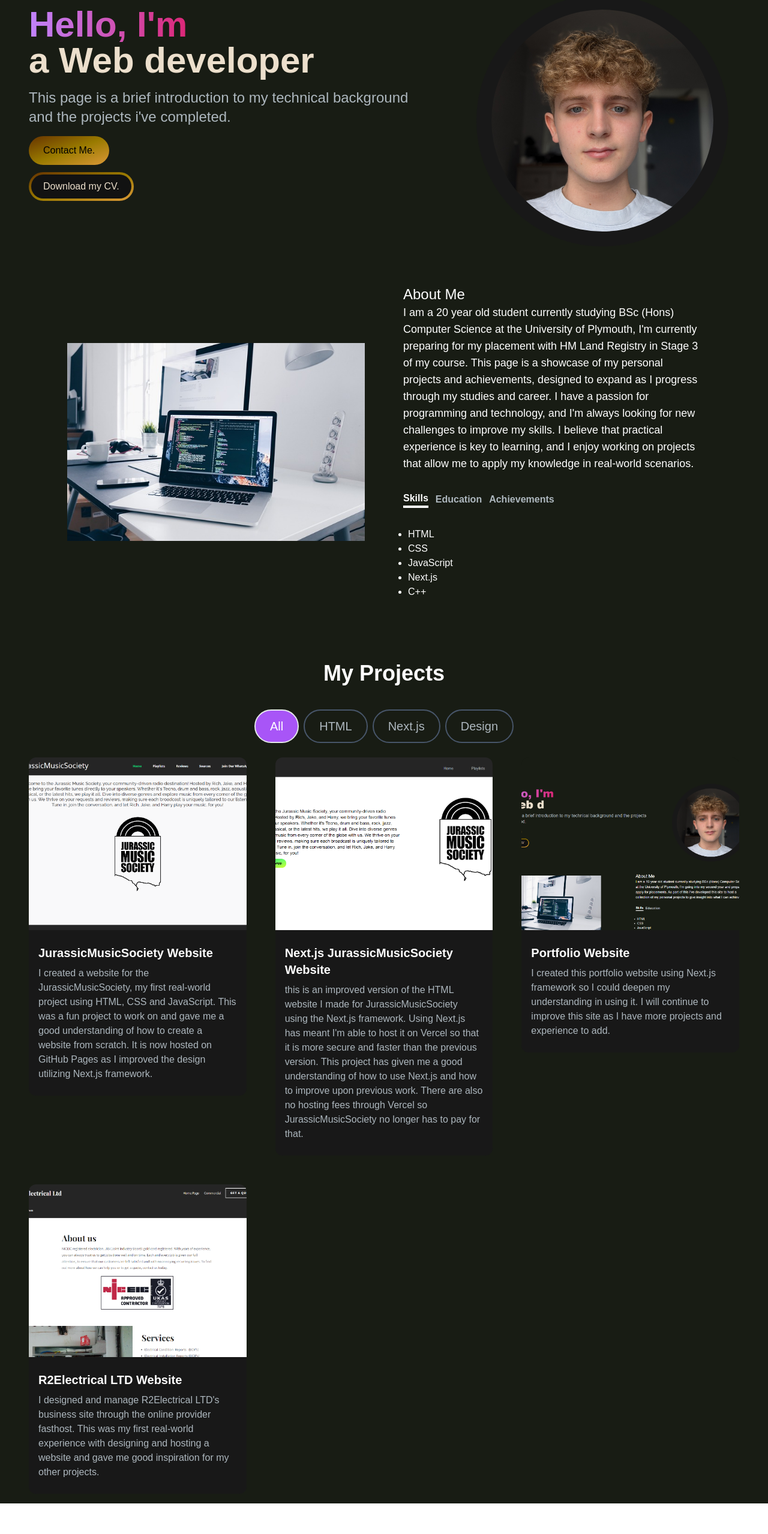
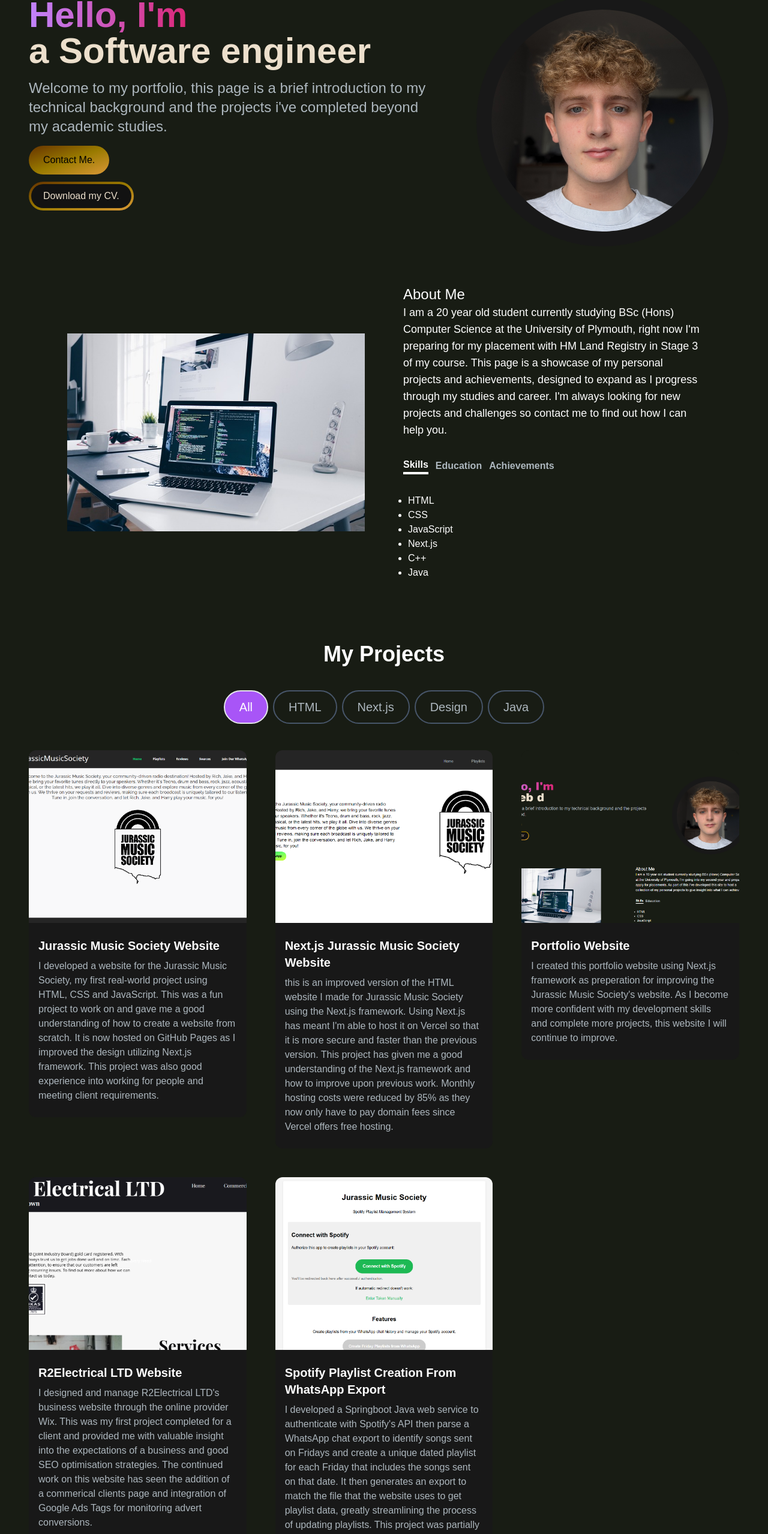
Before and after one commit to BBarrettGreening/Portfolio, a Next.js app: page / in a window 1280 px wide. Shown: the part 153-2711 px from the top of the page at 60% size. Before the commit the page ends 2660 px from the top, so only its background shows below. Built offline with nearby package versions, Linux system fonts and the light colour scheme.

Commit message:
added new project and updated text

```diff
--- a/app/components/AboutSection.jsx
+++ b/app/components/AboutSection.jsx
@@ -14,6 +14,7 @@ const TAB_DATA = [
         <li>JavaScript</li>
         <li>Next.js</li>
         <li>C++</li>
+        <li>Java</li>
       </ul>
     )
   },
@@ -21,12 +22,18 @@ const TAB_DATA = [
     title: "Education",
     id: "education",
     content: (
+      <>
         <ul className="list-disc pl-2">
+          <li>BSc (Hons) Computer Science - Stage 3</li>
+          <li className="text-slate-400 list-none">University of Plymouth</li>
+        </ul>
+        <ul className="list-disc pl-2 mt-4">
           <li>Computer Science A-Level</li>
           <li>Mathematics A-level</li>
           <li>Psychology A-level</li>
           <li className="text-slate-400 list-none">Thomas Hardye Sixth Form</li>
         </ul>
+      </>
     )
   },
   {
@@ -62,7 +69,7 @@ const AboutSection = () => {
               About Me
             </h2>
             <p className="test-base md:text-lg">
-              I am a 20 year old student currently studying BSc (Hons) Computer Science at the University of Plymouth, I&apos;m currently preparing for my placement with HM Land Registry in Stage 3 of my course. This page is a showcase of my personal projects and achievements, designed to expand as I progress through my studies and career. I have a passion for programming and technology, and I&apos;m always looking for new challenges to improve my skills. I believe that practical experience is key to learning, and I enjoy working on projects that allow me to apply my knowledge in real-world scenarios.
+              I am a 20 year old student currently studying BSc (Hons) Computer Science at the University of Plymouth, right now I&apos;m preparing for my placement with HM Land Registry in Stage 3 of my course. This page is a showcase of my personal projects and achievements, designed to expand as I progress through my studies and career. I'm always looking for new projects and challenges so contact me to find out how I can help you.
             </p>
             <div className="flex flex-row mt-8">
               <TabButton selectTab={() => handleTabChange("skills")} active={tab === "skills"}>
--- a/app/components/HeroSection.jsx
+++ b/app/components/HeroSection.jsx
@@ -17,11 +17,13 @@ const HeroSection = () => {
                     sequence={[
                         'Bustamante',
                         1000,
+                        'a Computer scientist',
+                        1000,
                         'a Software engineer',
                         1000,
                         'a Web developer',
                         1000,
-                        'a Computer scientist',
+                        'a Designer',
                         1000
                     ]}
                     wrapper="span"
@@ -30,7 +32,7 @@ const HeroSection = () => {
                     />
                 </h1>
                 <p className="text-[#ADB7BE] text-base mb-4 sm:text-lg lg:text-2xl">
-                    This page is a brief introduction to my technical background and the projects i&apos;ve completed.
+                    Welcome to my portfolio, this page is a brief introduction to my technical background and the projects i&apos;ve completed beyond my academic studies.
                 </p>
                 <div>
                     <button className="px-6 py-3 rounded-full mr-4 bg-gradient-to-br from-[#663300] via-[#997a00] to-[#da9837] hover:bg-[#0a0a05] text-black w-full sm:w-fit">
--- a/app/components/ProjectCard.jsx
+++ b/app/components/ProjectCard.jsx
@@ -4,7 +4,7 @@ import Link from "next/link";
 
 const ProjectCard = ({ imgUrl, title, description, gitUrl, previewUrl }) => {
   return (
-    <div>
+    <div className="transform transition duration-500 hover:scale-110">
       <div className="h-52 md:h-72 rounded-t-xl relative group"
         style={{
           backgroundImage: `url(${imgUrl})`,
--- a/app/components/ProjectSection.jsx
+++ b/app/components/ProjectSection.jsx
@@ -6,8 +6,8 @@ import ProjectTag from './ProjectTag';
 const projectsData = [
     {
         id:1,
-        title:"JurassicMusicSociety Website",
-        description:"I created a website for the JurassicMusicSociety, my first real-world project using HTML, CSS and JavaScript. This was a fun project to work on and gave me a good understanding of how to create a website from scratch. It is now hosted on GitHub Pages as I improved the design utilizing Next.js framework.",
+        title:"Jurassic Music Society Website",
+        description:"I developed a website for the Jurassic Music Society, my first real-world project using HTML, CSS and JavaScript. This was a fun project to work on and gave me a good understanding of how to create a website from scratch. It is now hosted on GitHub Pages as I improved the design utilizing Next.js framework. This project was also good experience into working for people and meeting client requirements.",
         image:"./JurassicMusicSociety.png",
         tag: ["All", "HTML"],
         gitUrl: "https://github.com/BBarrettGreening/bbarrettgreening.github.io",
@@ -15,8 +15,8 @@ const projectsData = [
     },
     {
         id:2,
-        title:"Next.js JurassicMusicSociety Website",
-        description:"this is an improved version of the HTML website I made for JurassicMusicSociety using the Next.js framework. Using Next.js has meant I'm able to host it on Vercel so that it is more secure and faster than the previous version. This project has given me a good understanding of how to use Next.js and how to improve upon previous work. There are also no hosting fees through Vercel so JurassicMusicSociety no longer has to pay for that.",
+        title:"Next.js Jurassic Music Society Website",
+        description:"this is an improved version of the HTML website I made for Jurassic Music Society using the Next.js framework. Using Next.js has meant I'm able to host it on Vercel so that it is more secure and faster than the previous version. This project has given me a good understanding of the Next.js framework and how to improve upon previous work. Monthly hosting costs were reduced by 85% as they now only have to pay domain fees since Vercel offers free hosting.",
         image:"./NJSJurassicMusicSociety.png",
         tag: ["All", "Next.js"],
         gitUrl: "https://github.com/BBarrettGreening/NextJSJurassicMusicSociety",
@@ -25,7 +25,7 @@ const projectsData = [
     {
         id:3,
         title:"Portfolio Website",
-        description:"I created this portfolio website using Next.js framework so I could deepen my understanding in using it. I will continue to improve this site as I have more projects and experience to add.",
+        description:"I created this portfolio website using Next.js framework as preperation for improving the Jurassic Music Society's website. As I become more confident with my development skills and complete more projects, this website I will continue to improve.",
         image:"./PortfolioSite.png",
         tag: ["All", "Next.js"],
         gitUrl: "https://github.com/BBarrettGreening/Portfolio",
@@ -34,11 +34,20 @@ const projectsData = [
     {
         id:4,
         title:"R2Electrical LTD Website",
-        description:"I designed and manage R2Electrical LTD's business site through the online provider fasthost. This was my first real-world experience with designing and hosting a website and gave me good inspiration for my other projects.",
+        description:"I designed and manage R2Electrical LTD's business website through the online provider Wix. This was my first project completed for a client and provided me with valuable insight into the expectations of a business and good SEO optimisation strategies. The continued work on this website has seen the addition of a commerical clients page and integration of Google Ads Tags for monitoring advert conversions.",
         image:"./R2Electrical.png",
         tag: ["All", "Design"],
         gitUrl: "/",
         previewUrl: "https://www.r2electricalltd.com",
+    },
+    {
+        id:5,
+        title:"Spotify Playlist Creation From WhatsApp Export",
+        description:"I developed a Springboot Java web service to authenticate with Spotify's API then parse a WhatsApp chat export to identify songs sent on Fridays and create a unique dated playlist for each Friday that includes the songs sent on that date. It then generates an export to match the file that the website uses to get playlist data, greatly streamlining the process of updating playlists. This project was partially vibe coded using Claude AI and the filesystem MCP after being introduced to these in Stage 2 of my degree. Currently I am hosting this project using Koyeb.",
+        image:"./JmsSpotify.png",
+        tag: ["All", "Java"],
+        gitUrl: "https://github.com/BBarrettGreening/jmsSpotifyAuth",
+        previewUrl: "https://cooperative-janeen-uop-6f3c4338.koyeb.app/",
     }
 ]
 
@@ -79,8 +88,13 @@ const ProjectSection = () => {
                 name="Design"
                 isSelected={tag === "Design"}
             />
+            <ProjectTag
+                onClick={handleTagChange}
+                name="Java"
+                isSelected={tag === "Java"}
+            />
         </div>
-        <div className="grid md:grid-cols-3 gap-8 md:gap-12">
+        <div className="grid md:grid-cols-3 gap-8 md:gap-12 mt-5">
             {filteredProjects.map((project) =>
             <ProjectCard
             key={project.id}
```
Also changed, not shown: public/JmsSpotify.png (added), public/R2Electrical.png. Lines whose indentation alone changed are shown as unchanged.
